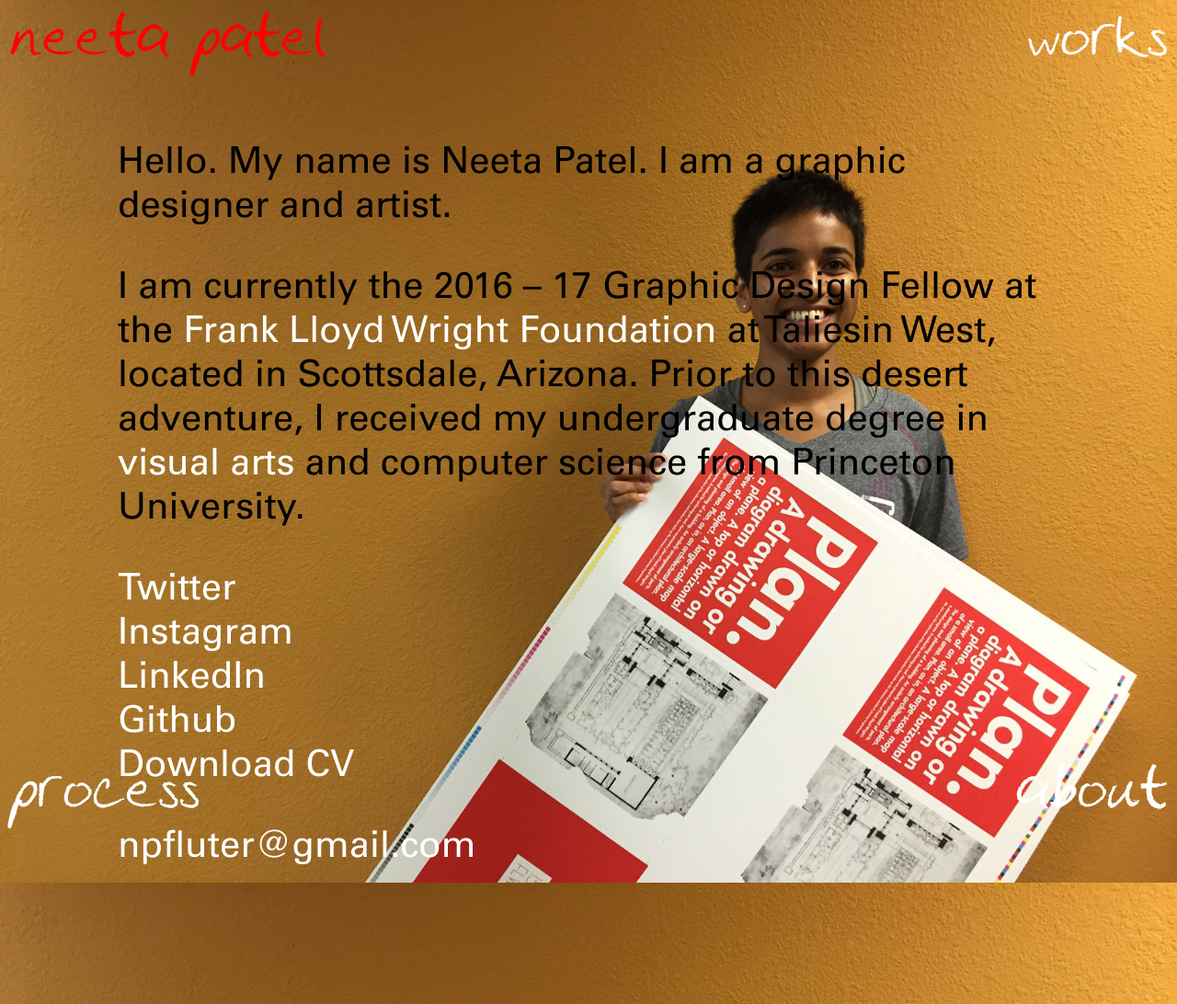
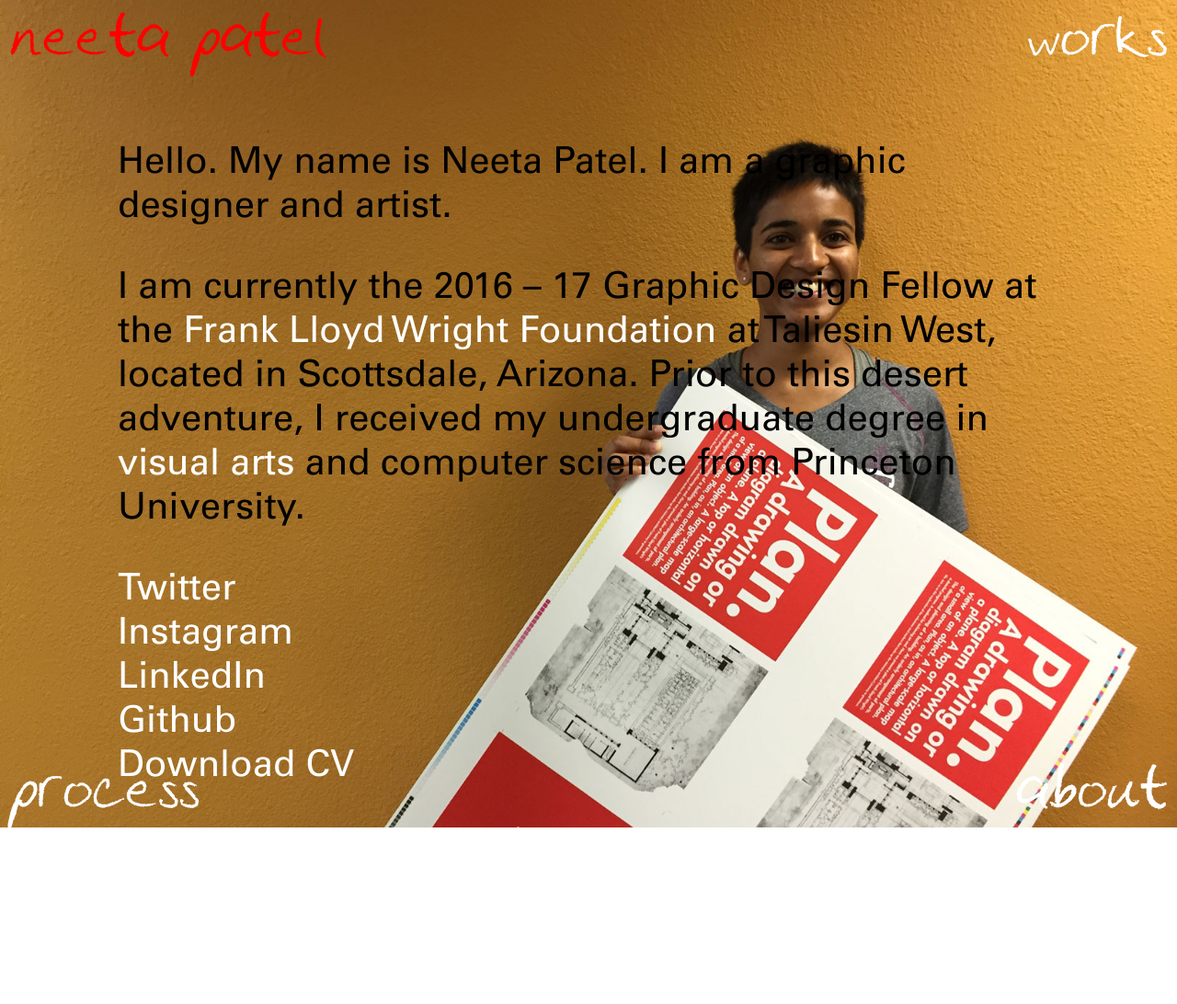
Before and after one commit to neetapatel/neetapatel.github.io, a Jekyll site: the page built from about.md, in a window 1280 px wide. Shown: the whole page at 92% size. Built offline with Jekyll 4.4.1, drawn with Linux system fonts in a browser that asks for light colours.

Commit message:
fixed about page

```diff
--- /dev/null
+++ b/_layouts/about.html
@@ -0,0 +1,9 @@
+---
+layout: default
+---
+
+<div class="about">
+  <div class="content">
+    {{ content }}
+  </div>
+</div>
--- a/_layouts/page.html
+++ b/_layouts/page.html
@@ -2,6 +2,6 @@
 layout: default
 ---
 
-<div class="content" style="background-image: url('/img/site/me.JPG')">
+<div class="content">
     {{ content }}
 </div>
--- /dev/null
+++ b/_sass/about.scss
@@ -0,0 +1,9 @@
+.about {
+  height: 100vh;
+  width: 100vw;
+  background-image: url('/img/site/me.jpg');
+  background-position: center center;
+  background-repeat: no-repeat;
+  background-attachment: fixed;
+  background-size: cover;
+}
--- a/_sass/page.scss
+++ b/_sass/page.scss
@@ -4,20 +4,6 @@
   padding-left: $view-padding * 2;
   padding-right: $view-padding * 2;
   padding-bottom: $nav-font-size * 2.5;
-
-  background-size: cover;
-  background-attachment: fixed;
-
-/*  height: 100vh;
-  /*background-image: url('/img/site/me.JPG');
-  background-position: center center;
-  background-repeat: no-repeat;
-  background-attachment: fixed;
-  background-size: cover;
-
-  .actual-content {
-    height: 100vh - $nav-font-size * 2.5;
-  }*/
 
   p {
     margin-bottom: 1em;
@@ -29,8 +15,6 @@
   }
 }
 
-
-
 .post-content {
 
   img {
--- a/css/main.scss
+++ b/css/main.scss
@@ -24,3 +24,4 @@
 @import "nav";
 @import "home";
 @import "page";
+@import "about";
```
Also changed, not shown: about.md (+1 -1 lines), 4 other files.
